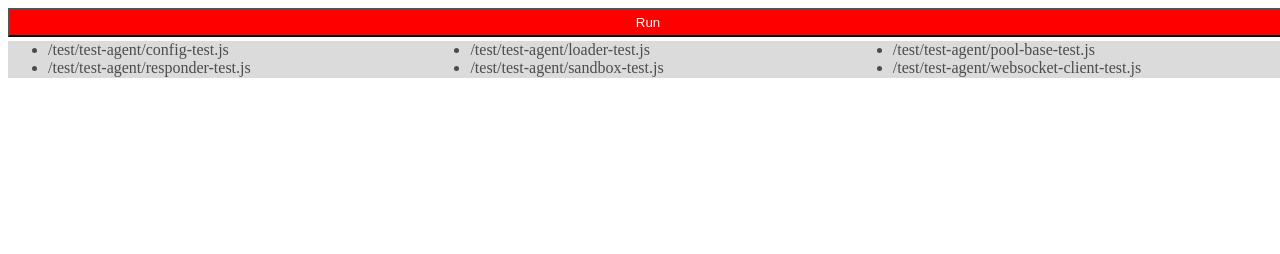
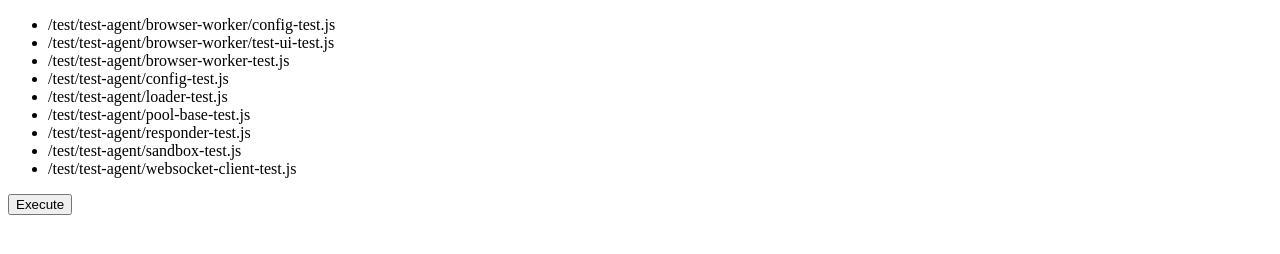
Before and after one commit to mozilla-b2g/js-test-agent, a website: page runner/index.html in a window 1280 px wide. Drawn offline with Linux system fonts and the light colour scheme.

Commit message:
Refactored runner/index.js to use ui enhancement to clean up runner/index.js

```diff
--- a/runner/config.json
+++ b/runner/config.json
@@ -2,6 +2,9 @@
   "test-suffix": "*-test.js",
   "tests": [
 
+    "/test/test-agent/browser-worker/config-test.js",
+    "/test/test-agent/browser-worker/test-ui-test.js",
+    "/test/test-agent/browser-worker-test.js",
     "/test/test-agent/config-test.js",
     "/test/test-agent/loader-test.js",
     "/test/test-agent/pool-base-test.js",
--- a/runner/index.html
+++ b/runner/index.html
@@ -47,11 +47,8 @@
 </style>
 <body>
 
-  <ul id="tests">
-  </ul>
-  <button id="execute">
-    Run
-  </button>
+<div id="test-agent-ui">
+</div>
 
 
 <script src="/lib/test-agent/responder.js" type="text/javascript" charset="utf-8"></script>
@@ -60,8 +57,9 @@
 <script src="/lib/test-agent/config.js" type="text/javascript" charset="utf-8"></script>
 <script src="/lib/test-agent/websocket-client.js" type="text/javascript" charset="utf-8"></script>
 <script src="/lib/test-agent/browser-worker.js" type="text/javascript" charset="utf-8"></script>
+<script src="/lib/test-agent/browser-worker/config.js" type="text/javascript" charset="utf-8"></script>
+<script src="/lib/test-agent/browser-worker/test-ui.js" type="text/javascript" charset="utf-8"></script>
 
-<script src="./worker.js" type="text/javascript" charset="utf-8"></script>
 <script src="./index.js" type="text/javascript" charset="utf-8"></script>
 
 </body>
--- a/runner/index.js
+++ b/runner/index.js
@@ -1,22 +1,4 @@
 (function(window){
-
-  var FORMAT_REGEX = /%([0-9])?s/g;
-
-  function format(){
-    var i = 0,
-        str,
-        args = Array.prototype.slice.call(arguments),
-        result;
-
-    str = args.shift();
-
-    result = str.replace(FORMAT_REGEX, function(match, pos){
-      var index = parseInt(pos || i++, 10);
-      return args[index];
-    });
-
-    return result;
-  }
 
   function testRunner(worker, tests){
     var sandbox = worker.sandbox.getWindow(),
@@ -48,20 +30,16 @@
   }
 
 
-  var doc = window.document,
-      selectors = {
-        loading: '#loading',
-        tests: '#tests',
-        execute: '#execute'
-      },
-      templates,
-      loader,
-      testQueue = {},
-      worker = new TestAgent.BrowserWorker({
+  var worker = new TestAgent.BrowserWorker({
         sandbox: '/runner/sandbox.html',
         testRunner: testRunner
       });
 
+  worker.use(TestAgent.BrowserWorker.Config, {
+    url: '/runner/config.json'
+  });
+
+  worker.use(TestAgent.BrowserWorker.TestUi);
 
   worker.on({
 
@@ -78,50 +56,7 @@
     }
   });
 
+  worker.config();
   worker.start();
 
-  templates = {
-    test: '<li data-url="%s">%s</li>'
-  };
-
-
-  server = new TestAgent.Config({
-    url: '/runner/config.json'
-  });
-
-  server._loadResource(function(){
-    var tests = document.querySelector(selectors.tests),
-        execute = document.querySelector(selectors.execute);
-
-    execute.addEventListener('click', function(){
-      var tests = [], key;
-
-      for(key in testQueue){
-        tests.push(key);
-      }
-      worker.emit('run tests', {tests: tests});
-    });
-
-    server.resources.forEach(function(test){
-      var frag = document.createElement('div');
-      frag.innerHTML = format(templates.test, test, test);
-      tests.appendChild(frag.firstChild);
-    });
-
-    tests.addEventListener('click', function(e){
-      var target = e.target,
-          url = target.getAttribute('data-url');
-
-      if(url){
-        if(testQueue[url]){
-          delete testQueue[url];
-          target.className = target.className.replace(' active', '');
-        } else {
-          testQueue[url] = true;
-          target.className += ' active';
-        }
-      }
-    });
-  });
-
 }(this));
```
